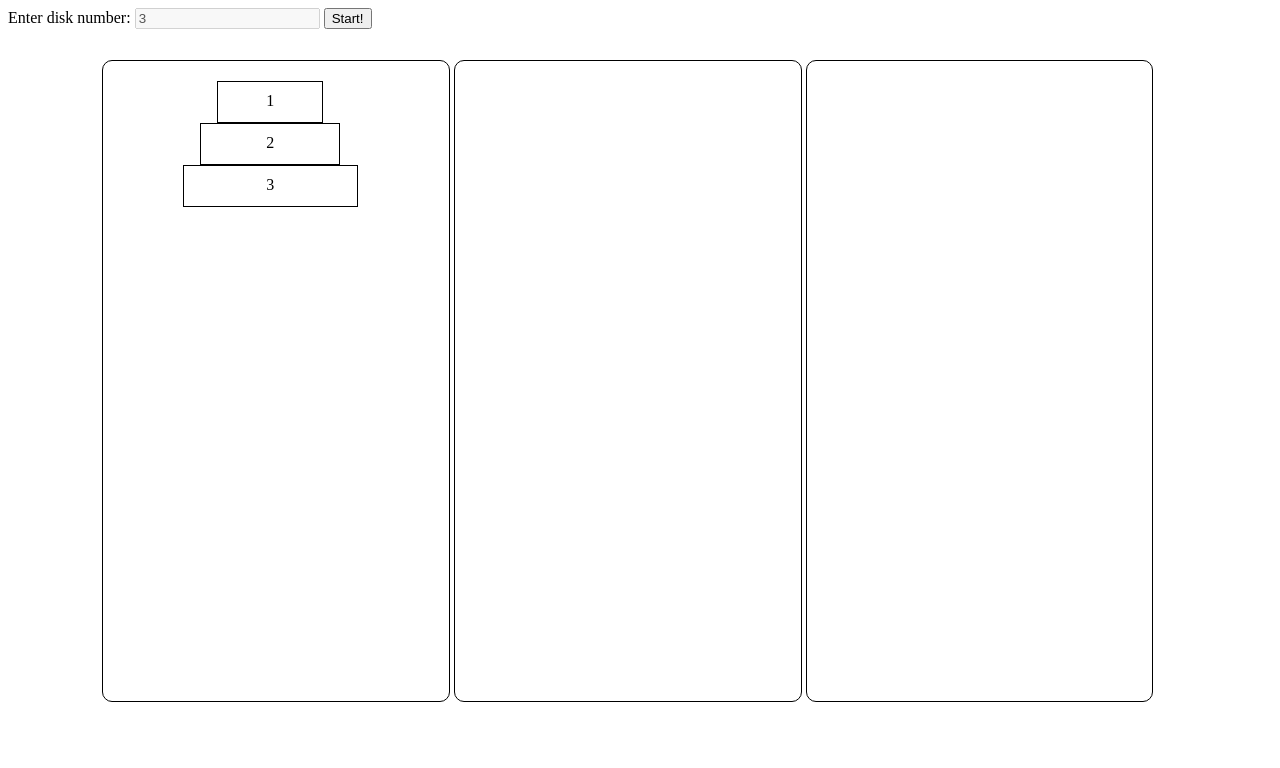
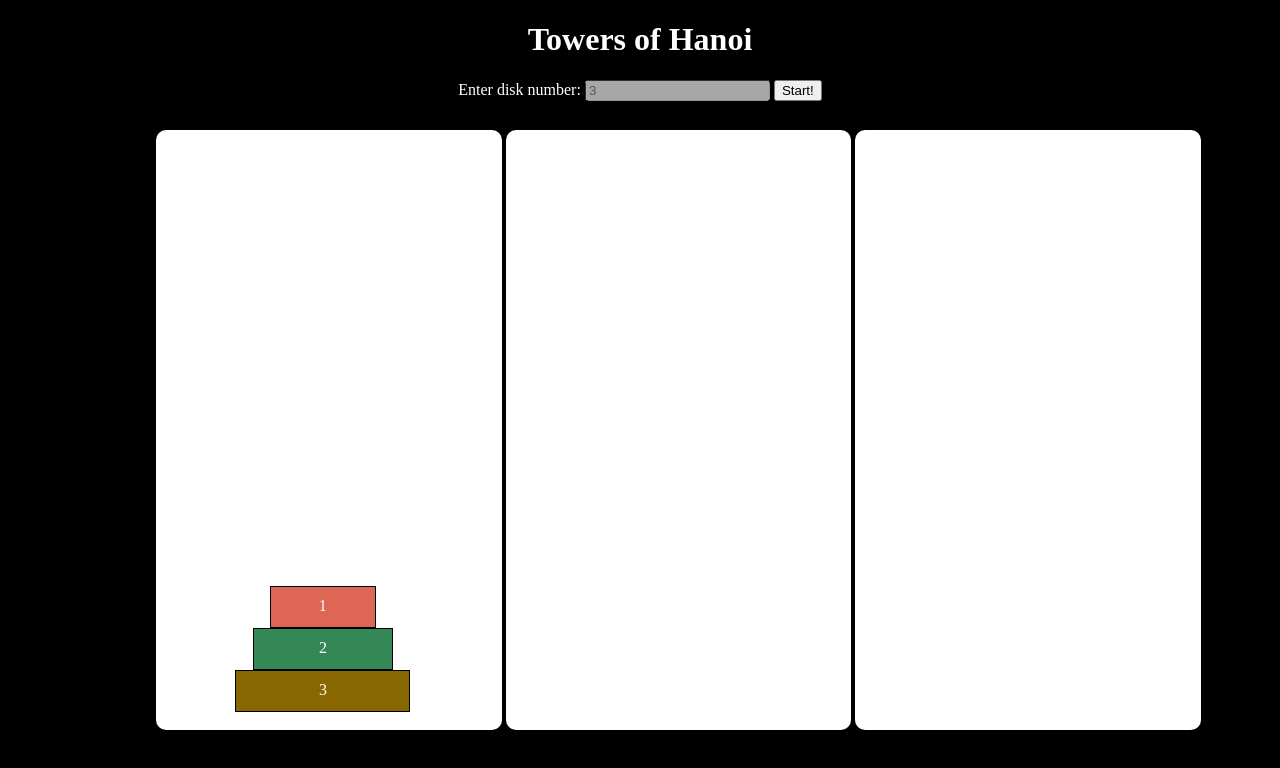
Before and after one commit to mcchung52/004.hanoi, a plain HTML site: page index.html in a window 1280 px wide. Both pictures are taken after a click on the button "Start!". Drawn offline with nearby package versions, Linux system fonts and the light colour scheme.

Commit message:
working version

```diff
--- a/index.html
+++ b/index.html
@@ -6,6 +6,8 @@
 	<title>Towers of Hanoi</title>
 </head>
 <body>
+
+	<h1>Towers of Hanoi</h1>
 
 	Enter disk number: <input id='discno' type='text' value='3'>
 	<button id='start'>Start!</button>
--- a/main.js
+++ b/main.js
@@ -12,7 +12,7 @@ function init() {
 }
 
 function drawDiscs() {
-	$('.tower').empty();
+	$('.discBag').empty();
 	$('.tower').css('padding-left',0);
 	$('.tower').css('padding-right',0);
 
@@ -20,25 +20,23 @@ function drawDiscs() {
 	var n = $('#discno').val();
 
   if (n>7) {
-  	$('.tower').css('padding-left',(n-7)*5+'px');//set min width of tower higher
-  	$('.tower').css('padding-right',(n-7)*5+'px');
+  	$('.tower').css('padding-left',(n-7)*10+'px');//set min width of tower higher
+  	$('.tower').css('padding-right',(n-7)*10+'px');
   }
 
-	var minsize = 30; //30%
-	var startOffset = 33;
-	var discBag = $('<div>');
+	var minsize = 30 - 5*(n>7?n-7:0); //30%
+	var startOffset = 33 + 5*(n>7?n-7:0);
 	while (n>0) {
 		var disc = $('<div>');
 		disc.addClass('disc');
 		disc.attr('id',n);
 		disc.css('margin-left',(startOffset - 5*(n-1))+'%'); //depending on disc #, size changes
 		disc.css('width',(minsize + 10*(n-1))+'%');
-		//disc.attr('background-color',);
+		disc.css('background-color','#'+Math.floor(Math.random()*16*16*16).toString(16));
 		disc.text(n);
-		discBag.prepend(disc);
+		$('#left').find('.discBag').prepend(disc); //tower->discBag->disc
 		n--;
 	}
-	$('#left').prepend(discBag);
 }
 
 function towerClicked(event) {
@@ -50,28 +48,29 @@ function towerClicked(event) {
 		}
 		else {
 			//otherwise, move here, BUT IF IT ALLOWS
-			if ($(this).has('.disc').length==0) {//if no disc, move here
+			if ($(this).find('.disc').length==0) {//if no disc, move here
 				$seldisc.removeClass('selected');
-				$(this).find('').prepend($seldisc);
+				$(this).find('.discBag').prepend($seldisc);
 			}
 			else {//if there's disc, check against top
 				if (Number($(this).find('.disc:first-child').attr('id')) > Number($seldisc.attr('id'))) {
 					$seldisc.removeClass('selected');
-					$(this).prepend($seldisc);
+					$(this).find('.discBag').prepend($seldisc);
 				}
 			}
 		}
 	}
 	else {
-		if ($(this).has('.disc').length) {//selected here and there's disc
+		if ($(this).find('.disc').length) {//selected here and there's disc
 			//select top
 			$(this).find('.disc:first-child').addClass('selected');
 		}
 	}
 	//winning condition
 	if ($('#right').find('.disc').length==$('#discno').val()) {
-		console.log('solved!!');
+		alert('Solved!!');
 		$('#discno').prop('disabled',false);//unlock input box
 		$('#discno').focus();
+		$('.discBag').empty();
 	}
 }
--- a/style.css
+++ b/style.css
@@ -1,22 +1,30 @@
+body {
+  background-color: black;
+  color: white;
+  text-align: center;
+}
 .container {
   width: 90%;
   min-width: 100px;
   padding-left: 8%;
   position: absolute;
-  top: 60px;
+  top: 130px;
   left: 0px;
   }
 .tower {
   border-radius: 10px;
-  border: 1px solid #000;
+  /*border: 1px solid #000;*/
   /* margin: 10px; */
   /*width: 30%;*/
   min-width: 30%;
-  min-height: 75vh;
+  min-height: 70vh;
   padding-top: 20px;
   padding-bottom: 20px;
   display: inline-block;
   vertical-align: middle;
+  position:relative;
+  background-color: white;
+
 }
 .disc.selected {
 	border: 5px solid #0F0;
@@ -29,3 +37,8 @@
   padding-top: 10px;
   text-align: center;
 }
+ .discBag {
+  position: absolute;
+  bottom: 3%;
+  width: 100%;
+}
```
